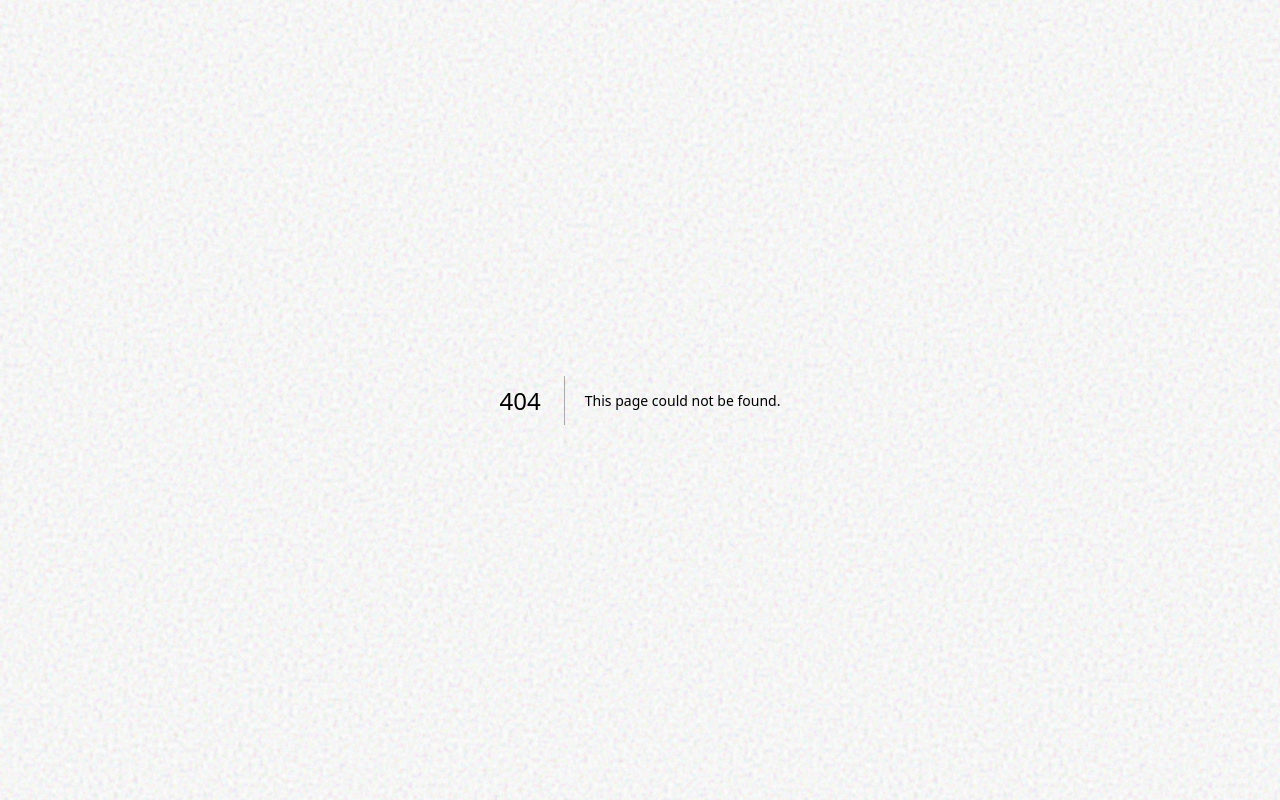
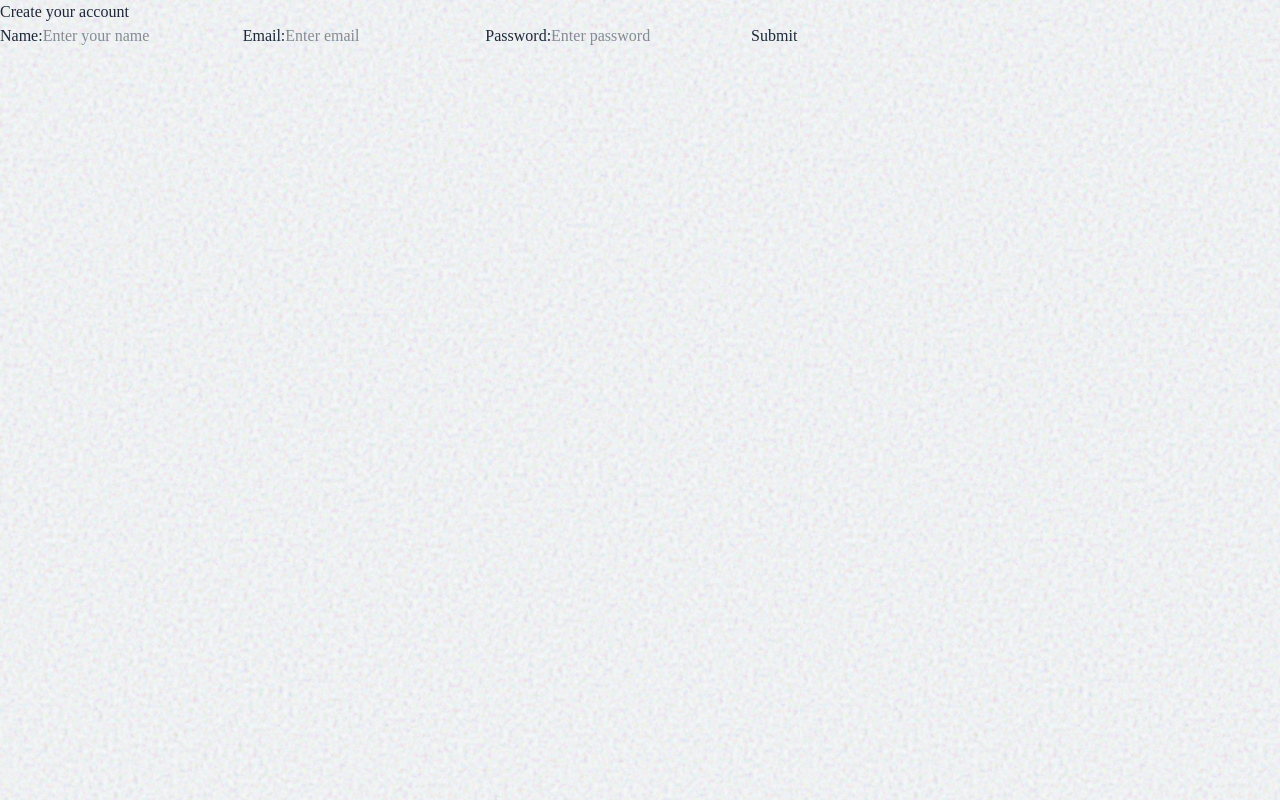
Before and after one commit to fretdev/AgroFlow, a Next.js app in the folder frontend/: page /sign-up in a window 1280 px wide. Before the commit this address had no page. Built offline with nearby package versions, Linux system fonts and the light colour scheme.

Commit message:
feat(system-role) added the new role Trader to the system role

```diff
--- /dev/null
+++ b/frontend/src/app/(auth)/sign-in/page.tsx
@@ -0,0 +1,7 @@
+export default function SignIn(){
+    return(
+        <>
+            <h1>This is the login page</h1>
+        </>
+    )
+}
--- /dev/null
+++ b/frontend/src/app/(auth)/sign-up/page.tsx
@@ -0,0 +1,10 @@
+import SignUpForm from "@/src/components/authPages/SignUp";
+
+export default function SignUp(){
+    return(
+        <>
+         <h1>Create your account</h1>
+         <SignUpForm />
+        </>
+    )
+}
--- /dev/null
+++ b/frontend/src/app/market-place/page.tsx
@@ -0,0 +1,9 @@
+import AgroProduces from "@/src/components/agroFlowGoods/AgroProduces";
+
+export default function MarketPlace(){
+    return(
+        <>
+            <AgroProduces />
+        </>
+    )
+}
--- /dev/null
+++ b/frontend/src/components/agroFlowGoods/AgroProduces.tsx
@@ -0,0 +1,31 @@
+type ProductResponse = {
+    products: Product[],
+    total: number,
+    skip:number,
+    limit:number
+}
+
+type Product = {
+    id: number,
+    title: string,
+    price: number,
+    thumbnail: string
+}
+
+export default async function AgroProduces(){
+    const response = await fetch("https://dummyjson.com/products/category/groceries");
+
+    const data: ProductResponse = await response.json();
+
+    return(
+        <div className="grid md:grid-cols-3 lg:grid-cols-4 gap-2 p-5 bg-green-600">
+            {data.products.map((produce)=>(
+                <div key={produce.id} className="bg-white p-5 border border-agro-dark rounded text-center">
+                    <img src={produce.thumbnail} alt="" />
+                    <p>{produce.title}</p>
+                    <p>{produce.price}</p>
+                </div>
+            ))}
+        </div>
+    )
+}
--- /dev/null
+++ b/frontend/src/components/authPages/SignUp.tsx
@@ -0,0 +1,16 @@
+export default function SignUpForm(){
+    return(
+        <div>
+            <form action="">
+                <label htmlFor="">Name:</label>
+                <input type="text" placeholder="Enter your name" />
+                <label htmlFor="">Email:</label>
+                <input type="Email" placeholder="Enter email"/>
+                <label htmlFor="">Password:</label>
+                <input type="password" placeholder="Enter password"/>
+
+                <button>Submit</button>
+            </form>
+        </div>
+    )
+}
--- a/frontend/src/components/landingPage/Navbar.tsx
+++ b/frontend/src/components/landingPage/Navbar.tsx
@@ -13,7 +13,7 @@ export default function Navbar() {
         <nav className="navbar">
             <div className="nav-wrapper">
                 <div className="nav-container">
-                    <Link href="/frontend/public" className="mobile-logo">
+                    <Link href="/" className="mobile-logo">
                         <span className="flex h-7 w-8 shrink-0 items-center justify-center rounded-full bg-[#f4f7e9]/80">
                             <Image src="/images/Logo1.png" alt="Agroflow Logo" width={28} height={28} priority className="h-7 w-7 object-contain" />
                         </span>
@@ -30,7 +30,7 @@ export default function Navbar() {
                         ))}
                     </ul>
 
-                    <Link href="/frontend/public" className="desktop-logo">
+                    <Link href="/" className="desktop-logo">
                         <span className="flex h-7 w-8 shrink-0 items-center justify-center rounded-full bg-[#f4f7e9]/80">
                             <Image src="/images/Logo1.png" alt="Agroflow Logo" width={32} height={32} priority className="h-8 w-8 object-contain" />
                         </span>
```
Also changed, not shown: frontend/src/actions/auth.ts (added).
